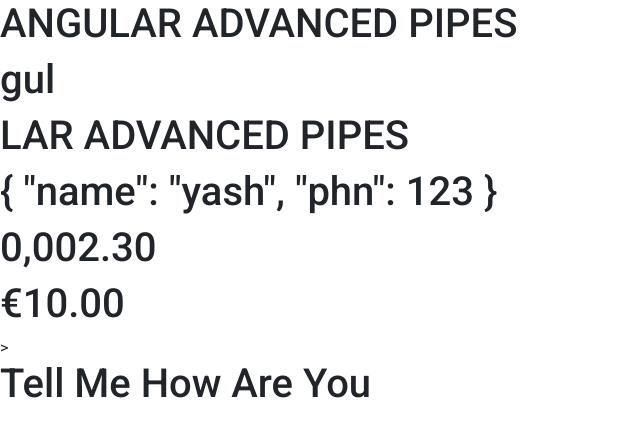
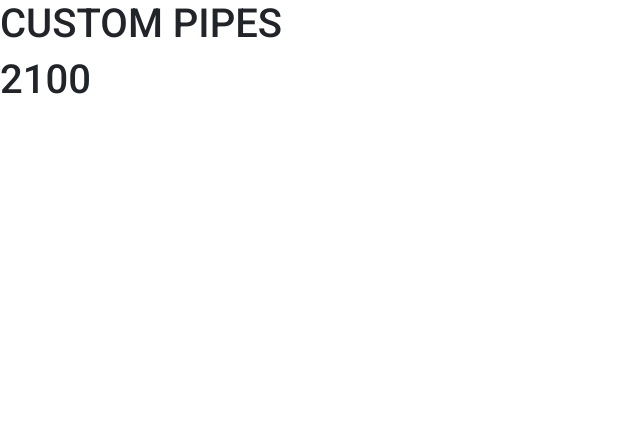
Before and after one commit to YashShetty2001/Angular, an Angular app: page / in a window 1280 px wide. Shown: the top 436 px of the page, without its empty margins (0-640 px from the left). Built offline with nearby package versions, Linux system fonts and the light colour scheme.

Commit message:
Custom Pipes

```diff
--- a/src/app/app.component.html
+++ b/src/app/app.component.html
@@ -1,17 +1,2 @@
 <h1>{{title|uppercase}}</h1>
-<h1>{{title| slice:2:5}}</h1>
-<h1>{{title| slice:4 | uppercase}}</h1>
-
-<h1>{{user| json}}</h1>
-<h1>{{02.3| number:'4.2-3'}}</h1>
-<h1>{{10|currency:"EUR"}}</h1>>
-
-
-<h1>{{"tell me how are you "| titlecase}}</h1>
-<!-- <h1>{{title|lowercase}}</h1>
-<h1>{{toupper(title)}}</h1> -->
-
-
-<!-- <h2>{{today}}</h2>
-<h2>{{today|date}}</h2>
-<h2>{{today|date:'fullDate'}}</h2> -->
+<h1>{{20|uSDINR: 105}}</h1>
--- a/src/app/app.component.ts
+++ b/src/app/app.component.ts
@@ -6,12 +6,6 @@
   styleUrls: ['./app.component.css']
 })
 export class AppComponent {
-  title = 'Angular Advanced pipes';
-  today=Date();
-  item:string='';
-  user:{name:string,phn:number}={name:'yash',phn:123};
-  toupper(item:string)
-  {
-    return item.toUpperCase();
-  }
+  title = 'Custom pipes';
+
 }
--- a/src/app/app.module.ts
+++ b/src/app/app.module.ts
@@ -7,10 +7,12 @@
 import { BrowserAnimationsModule } from '@angular/platform-browser/animations';
 
 import { FormsModule } from '@angular/forms';
+import { USDINRPipe } from './pipes/usdinr.pipe';
 
 @NgModule({
   declarations: [
     AppComponent,
+    USDINRPipe,
 
 
    ],
--- /dev/null
+++ b/src/app/pipes/usdinr.pipe.ts
@@ -0,0 +1,13 @@
+import { Pipe, PipeTransform } from '@angular/core';
+
+@Pipe({
+  name: 'uSDINR'
+})
+export class USDINRPipe implements PipeTransform {
+
+  transform(value: number, ...args: number[]): unknown {
+    const [x]=args;
+    return value*x;
+  }
+
+}
```
Also changed, not shown: 1 other file (tests, documents, lock files or other folders).
